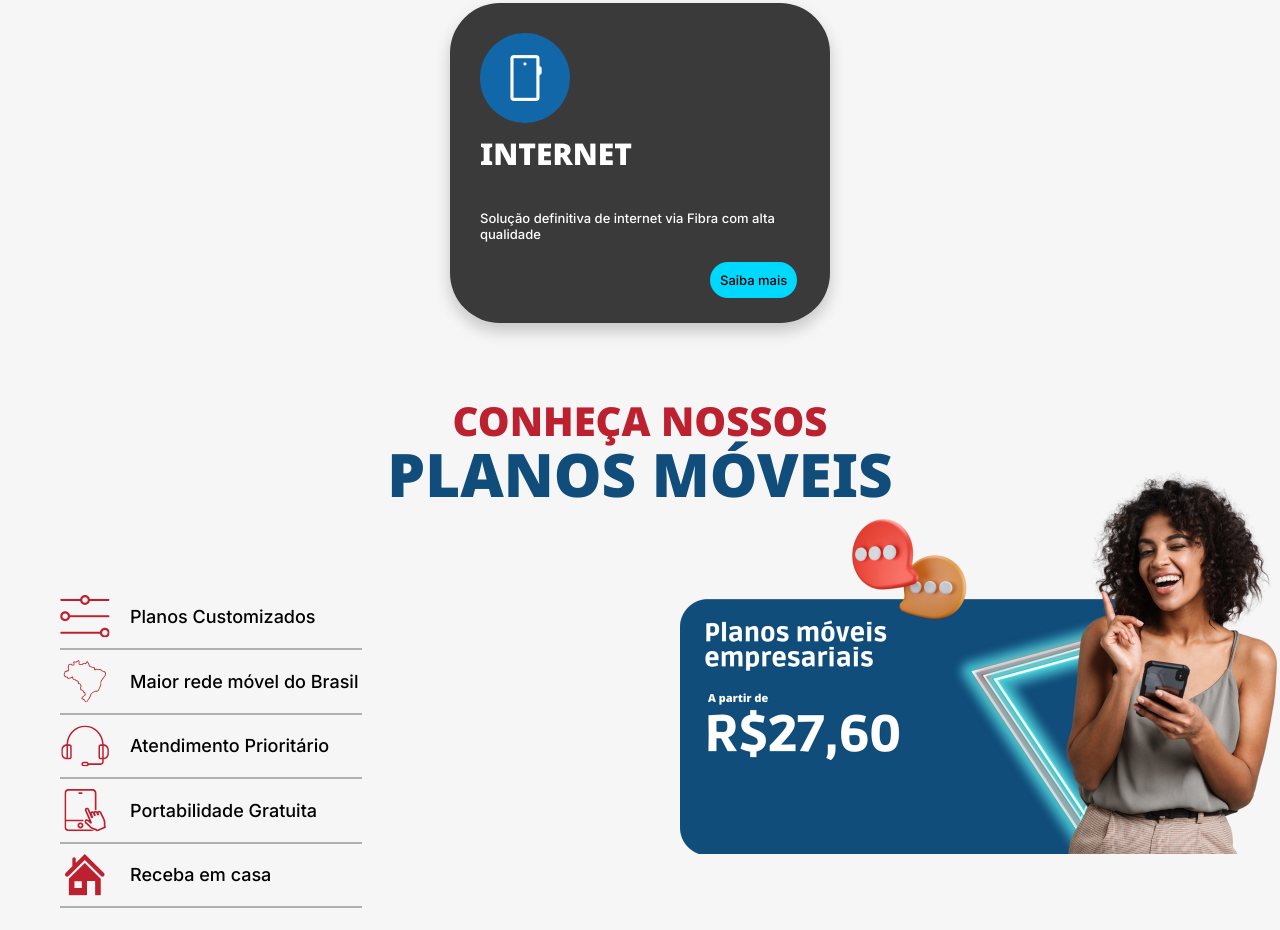
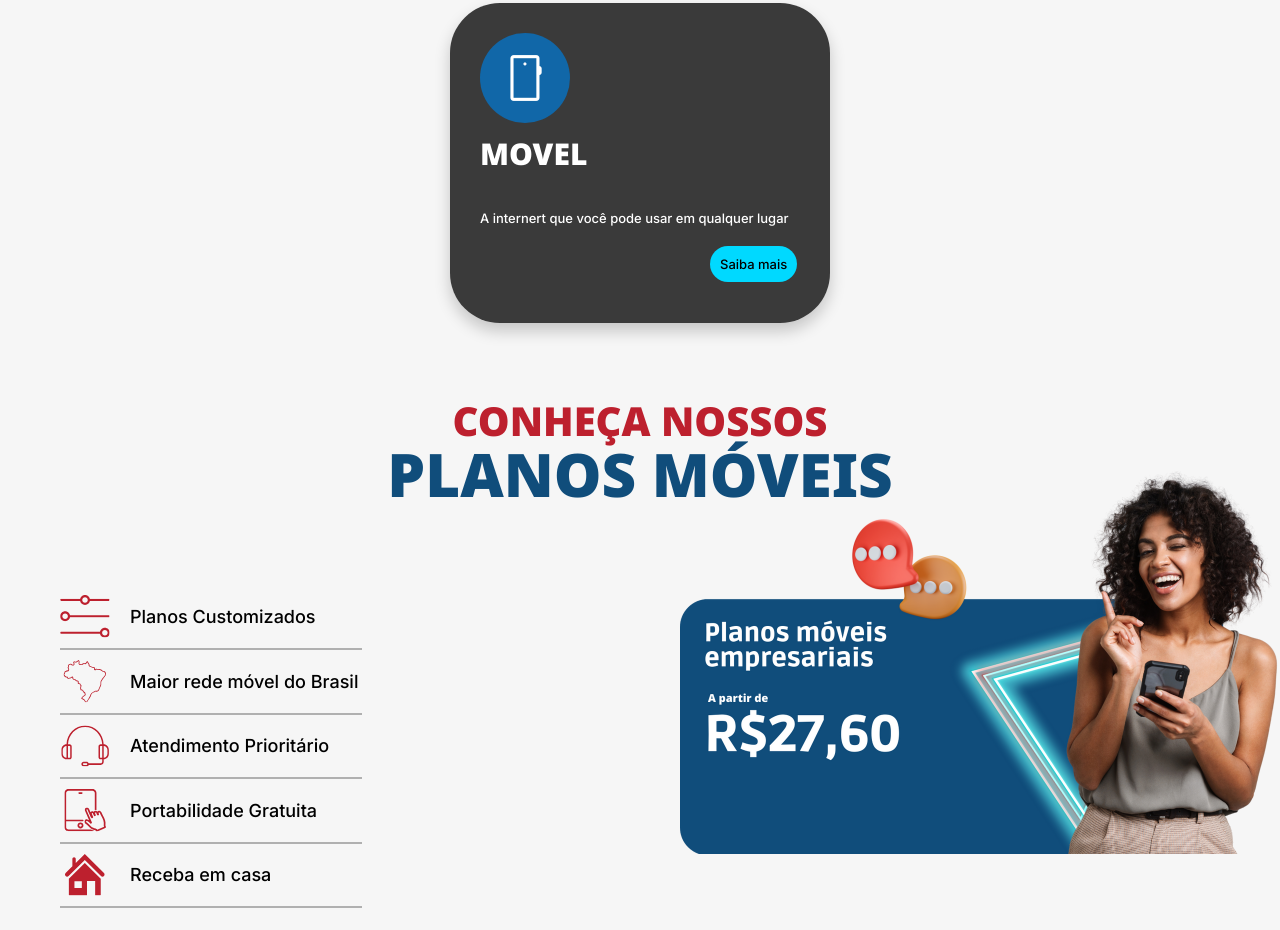
Before and after one commit to kljoao/teleproject, a plain HTML site: page index.html in a window 1280 px wide. Shown: the part 1029-1959 px from the top of the page. Drawn offline with nearby package versions, Linux system fonts and the light colour scheme.

Commit message:
Update index.html

```diff
--- a/index.html
+++ b/index.html
@@ -101,7 +101,7 @@
                 <br />
                 <br />
                 <p class="white-normal-13">Solução definitiva de internet via Fibra com alta qualidade</p>
-                <a href="Apresentação CPaaS.pdf" target="_blank" style="color: black;"><button class="about-main white-normal-13">Saiba mais</a></button></a>
+                <a href="pagina_internet.html" target="_blank" style="color: black;"><button class="about-main white-normal-13">Saiba mais</a></button></a>
               </div>
             </div>
 
@@ -112,18 +112,18 @@
                   <br />
                   <br />
                   <p class="white-normal-13">A melhor solução PABX IP em nuvem do mercado para telefonia</p>
-                  <a href="Apresentação CPaaS.pdf" target="_blank" style="color: black;"><button class="about-main white-normal-13">Saiba mais</a></button></a>
+                  <a href="pagina_telefonia.html" target="_blank" style="color: black;"><button class="about-main white-normal-13">Saiba mais</a></button></a>
                 </div>
               </div>
 
               <div class="main-container-options">
                 <div class="main-options">
                   <span class="icon-options material-symbols-outlined">smartphone</span>
-                  <h2 class="noto-white-normal-30">INTERNET</h2>
+                  <h2 class="noto-white-normal-30">MOVEL</h2>
                   <br />
                   <br />
-                  <p class="white-normal-13">Solução definitiva de internet via Fibra com alta qualidade</p>
-                  <a href="Apresentação CPaaS.pdf" target="_blank" style="color: black;"><button class="about-main white-normal-13">Saiba mais</a></button></a>
+                  <p class="white-normal-13">A internert que você pode usar em qualquer lugar</p>
+                  <a href="pagina_mobilidade.html" target="_blank" style="color: black;"><button class="about-main white-normal-13">Saiba mais</a></button></a>
                 </div>
               </div>
 
```
